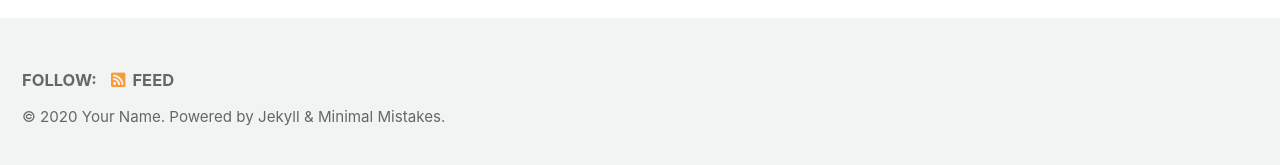
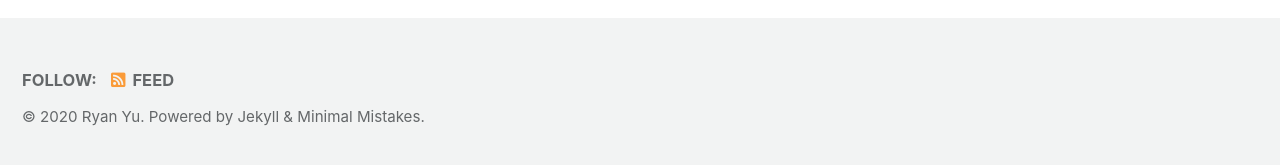
Before and after one commit to Ryan315/home-page, a Jekyll site: the page built from index.html, in a window 1280 px wide. Shown: the part 727-892 px from the top of the page. Built offline with Jekyll 4.4.1, drawn with Linux system fonts in a browser that asks for light colours; cached includes are drawn as plain includes; the list of posts is cut into pages by our own code.

Commit message:
Update _config.yml

```diff
--- a/_config.yml
+++ b/_config.yml
@@ -19,8 +19,8 @@ locale                   : "en-US"
 title                    : "Site Title"
 title_separator          : "-"
 subtitle                 : # site tagline that appears below site title in masthead
-name                     : "Your Name"
-description              : "An amazing website."
+name                     : "Ryan Yu"
+description              : "Home page."
 url                      : # the base hostname & protocol for your site e.g. "https://mmistakes.github.io"
 baseurl                  : # the subpath of your site, e.g. "/blog"
 repository               : # GitHub username/repo-name e.g. "mmistakes/minimal-mistakes"
```
